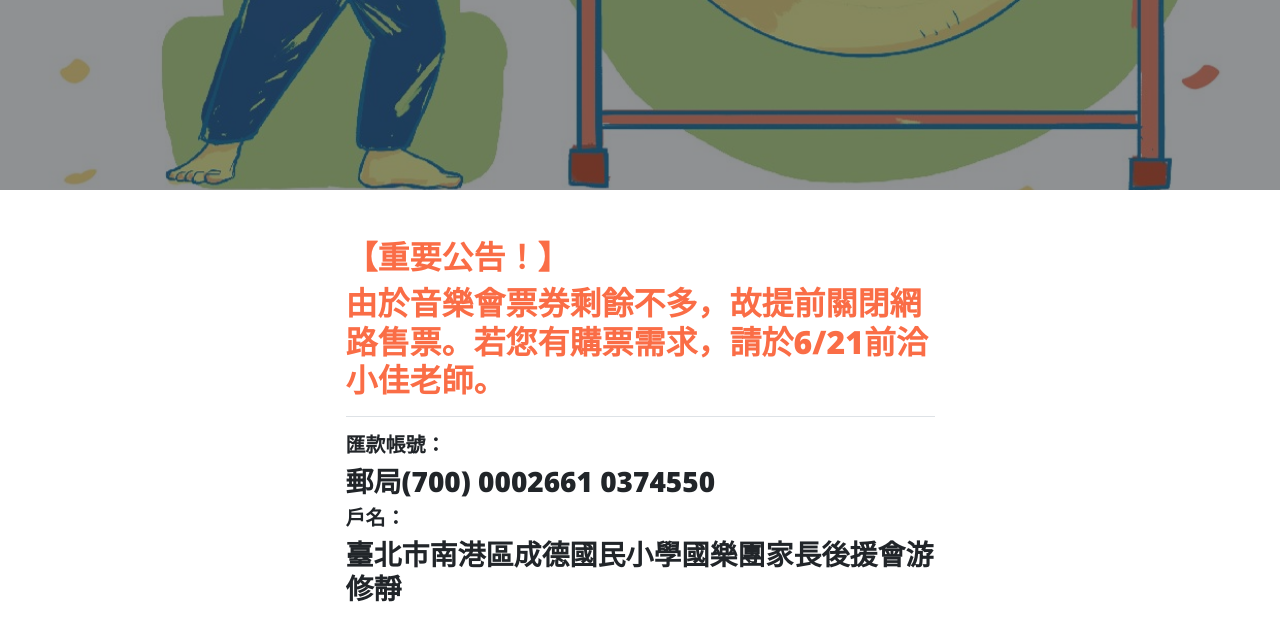
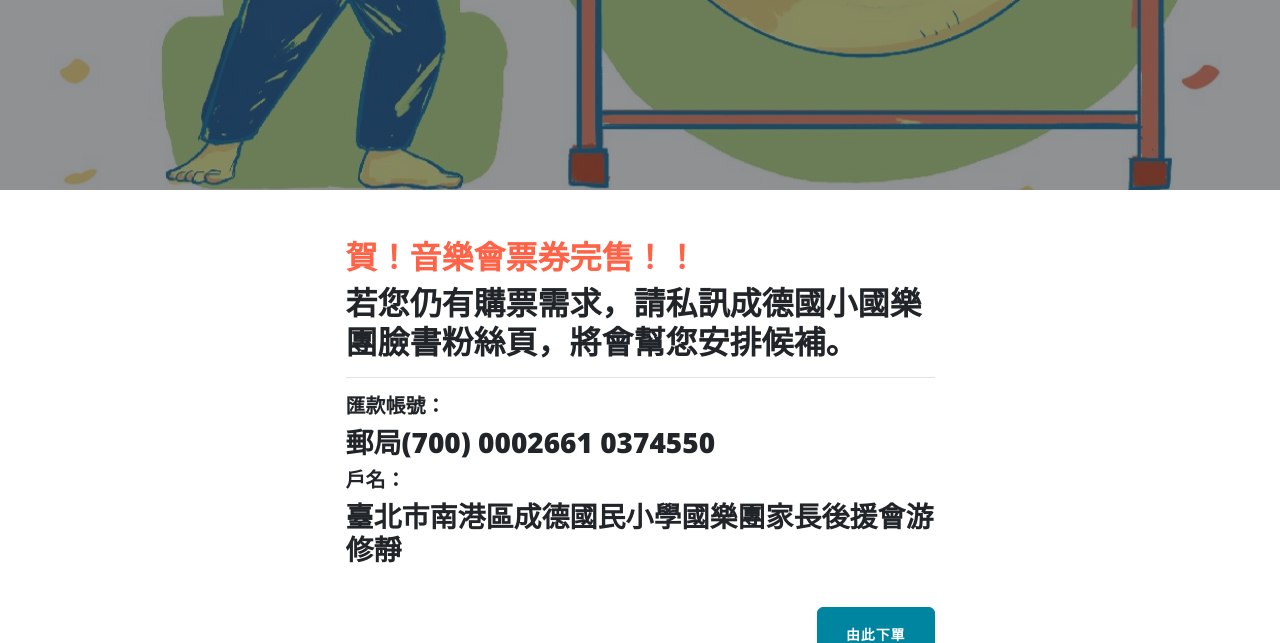
Before and after one commit to oohlearn/concert, a Flask app: page / in a window 1280 px wide. Shown: the part 514-1157 px from the top of the page. Run offline with Flask 3, Linux system fonts and the light colour scheme; data that the repository does not hold is empty; parts of the project's set-up code (start-up, migrations or seed data) failed here and were passed over; some libraries are stand-ins or nearby versions.

Commit message:
sold out

```diff
--- a/templates/index.html
+++ b/templates/index.html
@@ -23,10 +23,8 @@
     <div class="col-md-10 col-lg-8 col-xl-7">
       <!-- New Post -->
 
-      <h2 style="color: #fa6d46">【重要公告！】</h2>
-      <h2 style="color: #fa6d46">
-        由於音樂會票券剩餘不多，故提前關閉網路售票。若您有購票需求，請於6/21前洽小佳老師。
-      </h2>
+      <h2 style="color: tomato">賀！音樂會票券完售！！</h2>
+      <h2>若您仍有購票需求，請私訊成德國小國樂團臉書粉絲頁，將會幫您安排候補。</h2>
       <hr />
       <h5>匯款帳號：</h5>
       <h3>郵局(700) 0002661 0374550</h3>
```
Also changed, not shown: instance/concert.db.
